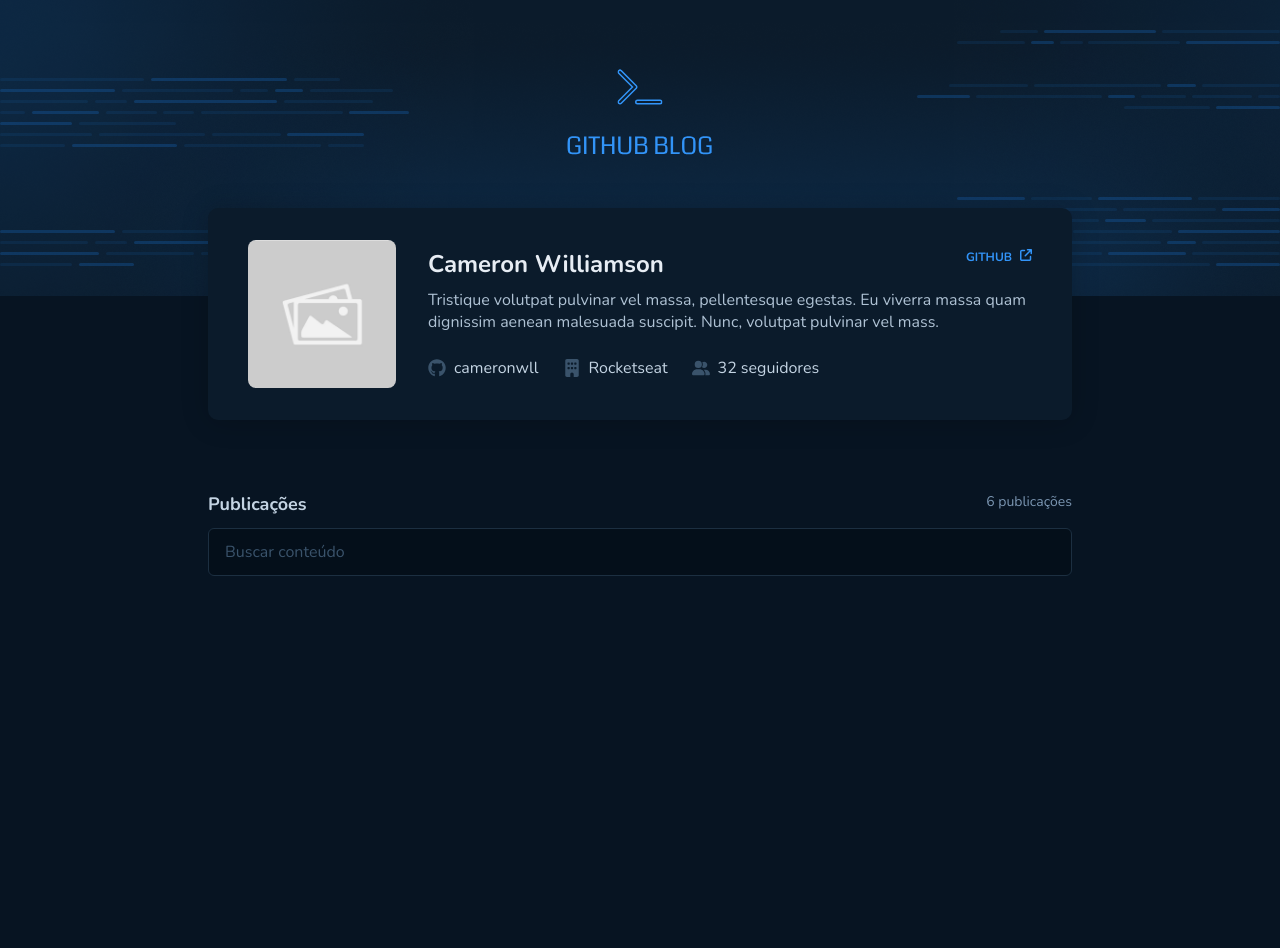
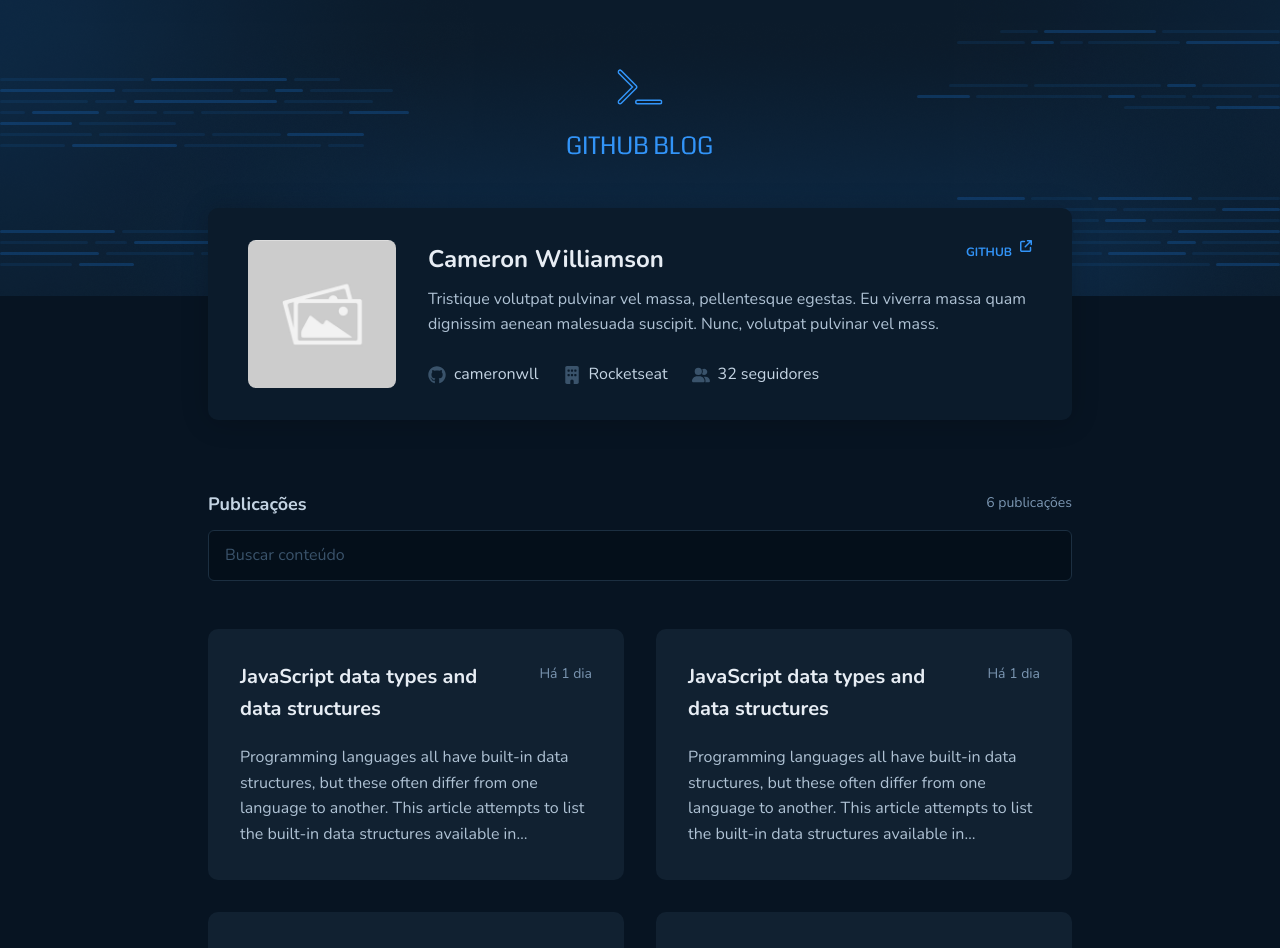
Before and after one commit to joaocruzzq/githubfeed, a React (Vite) app: page / in a window 1280 px wide. Shown: the top 948 px of the page. Before the commit the page ends 800 px from the top, so only its background shows below. Built offline with nearby package versions, Linux system fonts and the light colour scheme.

Commit message:
componente postcard

```diff
--- /dev/null
+++ b/src/pages/home/components/index.tsx
@@ -0,0 +1,23 @@
+import { PostCardContainer } from "./styles";
+
+export function PostCard() {
+   return (
+      <PostCardContainer>
+         <div className="post-header">
+            <h1>JavaScript data types and data structures</h1>
+            <strong>Há 1 dia</strong>
+         </div>
+
+         <span>
+         Programming languages all have built-in data structures, but these often differ from one language to another. This article attempts to list the built-in data structures available in JavaScript and what properties they have. These can be used to build other data structures. Wherever possible, comparisons with other languages are drawn.
+
+         Dynamic typing
+         JavaScript is a loosely typed and dynamic language. Variables in JavaScript are not directly associated with any particular value type, and any variable can be assigned (and re-assigned) values of all types:
+
+         let foo = 42; // foo is now a number
+         foo = 'bar'; // foo is now a string
+         foo = true; // foo is now a boolean
+         </span>
+      </PostCardContainer>
+   )
+}
--- /dev/null
+++ b/src/pages/home/components/styles.ts
@@ -0,0 +1,42 @@
+import styled from "styled-components";
+
+export const PostCardContainer = styled.div`
+   padding: 2rem;
+   border-radius: 10px;
+
+   background: ${props => props.theme["base-post"]};
+
+   outline: 2px solid transparent;
+   transition: outline ease-in-out 0.4s;
+
+   &:hover{
+      cursor: pointer;
+      outline: 2px solid ${props => props.theme["base-label"]};
+   }
+
+   .post-header {
+      display: flex;
+      gap: 1rem;
+      margin-bottom: 1.25rem;
+   }
+
+   .post-header > h1 {
+      font-size: 1.25rem;
+      font-weight: bold;
+      color: ${props => props.theme["base-title"]};
+   }
+
+   .post-header > strong {
+      flex-shrink: 0;
+      font-size: 0.875rem;
+      font-weight: normal;
+      color: ${props => props.theme["base-span"]};
+   }
+
+   span {
+      overflow: hidden;
+      display: -webkit-box;
+      -webkit-line-clamp: 4;
+      -webkit-box-orient: vertical;
+   }
+`
--- a/src/pages/home/index.tsx
+++ b/src/pages/home/index.tsx
@@ -4,6 +4,7 @@ import { HomeContainer, ProfileCardContainer, ProfileCardContent, ProfileInforma
 import { FontAwesomeIcon } from "@fortawesome/react-fontawesome";
 import { faArrowUpRightFromSquare, faBuilding, faUserGroup } from "@fortawesome/free-solid-svg-icons"
 import { faGithub } from "@fortawesome/free-brands-svg-icons";
+import { PostCard } from "./components";
 
 export function Home() {
    return (
@@ -53,6 +54,13 @@ export function Home() {
 
             <input type="text" placeholder="Buscar conteúdo"/>
          </div>
+
+         <div className="posts">
+            <PostCard />
+            <PostCard />
+            <PostCard />
+            <PostCard />
+         </div>
       </HomeContainer>
 
       </>
--- a/src/pages/home/styles.ts
+++ b/src/pages/home/styles.ts
@@ -46,6 +46,14 @@ export const HomeContainer = styled.div`
       &::placeholder {
          color: ${props => props.theme["base-label"]};
       }
+   }
+
+   .posts {
+      display: grid;
+      grid-template-columns: 1fr 1fr;
+
+      gap: 2rem;
+      margin: 3rem 0;
    }
 `
 
--- a/src/styles/global.ts
+++ b/src/styles/global.ts
@@ -17,7 +17,8 @@ export const GlobalStyle = createGlobalStyle`
       background: ${props => props.theme["base-background"]};
    }
 
-   body, input, button, textarea {
+   body, h1, span, input, button, textarea {
+      line-height: 160% !important;
       font: 300 1rem Nunito, sans-serif;
    }
 
```
